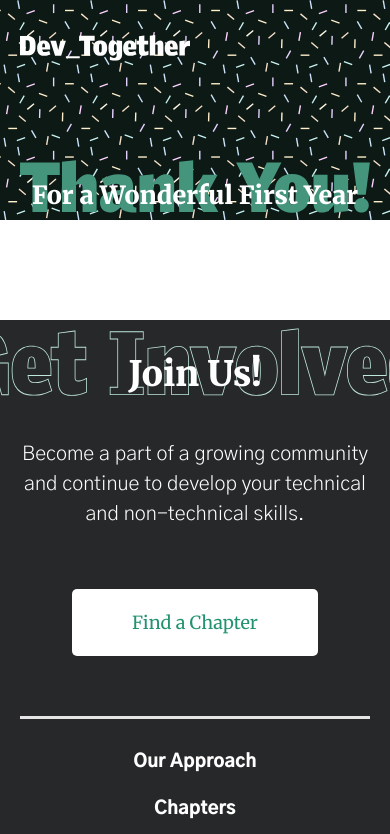
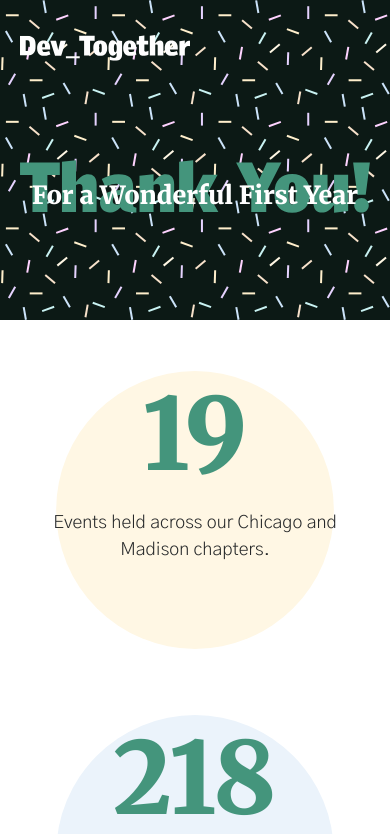
Before and after one commit to mercedesb/appreciation-station-2019, a React (Create React App) app: page / in a window 390 px wide. Shown: the top 834 px of the page. Built offline with nearby package versions, Linux system fonts and the light colour scheme; a web font is replaced by a local one.

Commit message:
Add intial first year statistics
Add ByTheNumbers component to display some stats from our first year.
Created a function to render each stat from an array.
Updated styles to make stats overlap the cover and still look correct on
tablet and mobile.

```diff
--- a/src/App.js
+++ b/src/App.js
@@ -1,11 +1,16 @@
 import React from "react";
 import ThankYouCover from "./components/ThankYouCover";
+import ByTheNumbers from "./components/ByTheNumbers";
 import Footer from "./components/Footer";
 
 function App() {
   return (
     <React.Fragment>
       <ThankYouCover />
+      <div className="Section">
+        <ByTheNumbers />
+      </div>
+
       <Footer />
     </React.Fragment>
   );
--- a/src/assets/styles/_cover.scss
+++ b/src/assets/styles/_cover.scss
@@ -4,8 +4,9 @@ $desktop-text-top-offset: 70px;
 
 .Cover {
   color: $white;
+  background-color: $dark-green;
   background-image: url("../images/Confetti.svg");
-  margin-bottom: $large-spacing;
+  padding-bottom: $large-spacing !important;
   display: flex;
   justify-content: center;
   align-items: center;
@@ -19,6 +20,7 @@ $desktop-text-top-offset: 70px;
     height: 100vh;
     /* Create the parallax scrolling effect */
     background-attachment: fixed;
+    margin-bottom: 0;
   }
 
   &-text {
--- /dev/null
+++ b/src/assets/styles/_statistics.scss
@@ -0,0 +1,75 @@
+$tablet-margin-top: 160px;
+
+.StatisticsContainer {
+  grid-auto-rows: min-content;
+  margin-top: -$base-spacing;
+
+  @include media($min-tablet) {
+    margin-top: -$tablet-margin-top;
+  }
+
+  @include media($min-desktop) {
+    margin-top: -$base-spacing;
+  }
+}
+
+.Statistic {
+  display: flex;
+  flex-direction: column;
+  align-items: center;
+  position: relative;
+  text-align: center;
+  margin-top: $large-spacing;
+
+  &:last-child {
+    margin-bottom: $base-spacing;
+  }
+
+  @include media($min-desktop) {
+    margin-top: 0;
+
+    &:nth-child(4) {
+      grid-column-start: 2;
+      grid-column-end: 4;
+    }
+  }
+
+  &-background {
+    vertical-align: middle;
+    position: absolute;
+    svg {
+      width: 100%;
+    }
+  }
+
+  &-number {
+    font-size: 100px;
+    font-weight: 900;
+    color: $green;
+    z-index: 1;
+
+    @include media($min-desktop) {
+      font-size: 90px;
+      margin-top: 20px;
+    }
+  }
+
+  &-container {
+    display: flex;
+    flex-direction: column;
+  }
+
+  &-text {
+    font-family: $sans-serif-font-family;
+    font-weight: $light-font-weight;
+    z-index: 1;
+
+    @include media($min-tablet) {
+      width: 50%;
+    }
+
+    @include media($min-desktop) {
+      width: 320px;
+    }
+  }
+}
--- a/src/assets/styles/_variables.scss
+++ b/src/assets/styles/_variables.scss
@@ -95,7 +95,7 @@ $min-tablet-large: $min-feature $tablet-large-width;
 $max-tablet-large: $max-feature ($tablet-large-width + 1);
 // desktop and phone max width
 $desktop-width: 1224px;
-$desktop-text-width: 1090px;
+$desktop-text-width: 1200px;
 $desktop-large-width: 1824px;
 $min-desktop: $min-feature $desktop-width;
 $max-desktop: $max-feature ($desktop-width + 1);
--- a/src/assets/styles/app.scss
+++ b/src/assets/styles/app.scss
@@ -13,7 +13,4 @@
 @import "footer";
 @import "cover";
 @import "content";
-
-.Cover {
-  background-color: $dark-green !important;
-}
+@import "statistics";
--- /dev/null
+++ b/src/components/ByTheNumbers.js
@@ -0,0 +1,69 @@
+import React from "react";
+
+export default function ByTheNumbers() {
+  const YELLOW = "#FFF7E4";
+  const BLUE = "#EBF3FB";
+  const RED = "#F7EAEA";
+  const ORANGE = "#EBF3FB";
+  const GREEN = "#a9dfce";
+
+  const statistics = [
+    {
+      number: 19,
+      text: "Events held across our Chicago and Madison chapters.",
+      color: YELLOW
+    },
+    {
+      number: 218,
+      text: "Different people attended our Chicago events.",
+      color: BLUE
+    },
+    {
+      number: 74,
+      text:
+        "Projects reviewed and pair programmed on by our mentors and mentees.",
+      color: RED
+    },
+    {
+      number: 42,
+      text: "Mentors attended our Chicago Code Review & Pairing events.",
+      color: ORANGE
+    },
+    {
+      number: 66,
+      text: "Mentees attended our Chicago Code Review & Pairing events.",
+      color: GREEN
+    }
+  ];
+
+  const renderStatistic = (number, text, color) => {
+    return (
+      <div class="GridItem GridItem--third Statistic">
+        <div class="Statistic-background">
+          <svg x="0px" y="0px" viewBox="0 0 54 54">
+            <circle
+              fill={color}
+              stroke={color}
+              stroke-width="1"
+              cx="27"
+              cy="27"
+              r="25"
+              stroke-dasharray="157 157"
+              stroke-dashoffset="157"
+            />
+          </svg>
+        </div>
+        <div class="Statistic-number">{number}</div>
+        <p class="Statistic-text">{text}</p>
+      </div>
+    );
+  };
+
+  return (
+    <div className="Grid StatisticsContainer">
+      {statistics.map(stat =>
+        renderStatistic(stat.number, stat.text, stat.color)
+      )}
+    </div>
+  );
+}
```
